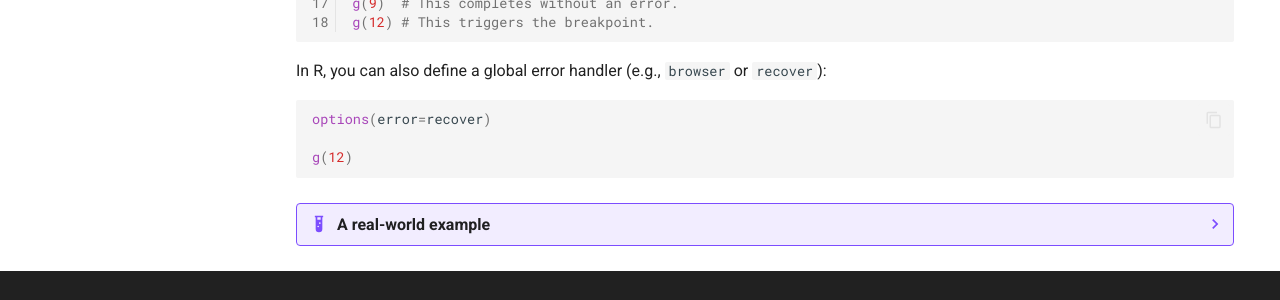
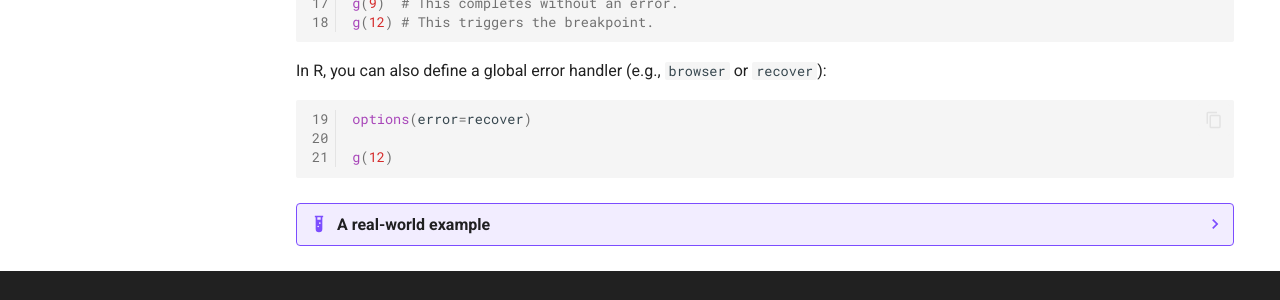
Before and after one commit to robmoss/git-is-my-lab-book, an MkDocs documentation site: the page built from docs/community/training/debugging/when-something-fails.md, in a window 1280 px wide and 1270 px high. Shown: the part 863-1163 px from the top of the window. Built offline with MkDocs 1.6.1 and Material for MkDocs 9.7.7, drawn with Linux system fonts in a browser that asks for light colours; comment, search, counter and statistics services are not loaded.

Commit message:
Continue line numbering for R example

````diff
--- a/docs/community/training/debugging/when-something-fails.md
+++ b/docs/community/training/debugging/when-something-fails.md
@@ -40,7 +40,7 @@ g(12) # This triggers the breakpoint.
 
 In R, you can also define a global error handler (e.g., `browser` or `recover`):
 
-```R
+```R linenums="19"
 options(error=recover)
 
 g(12)
````
